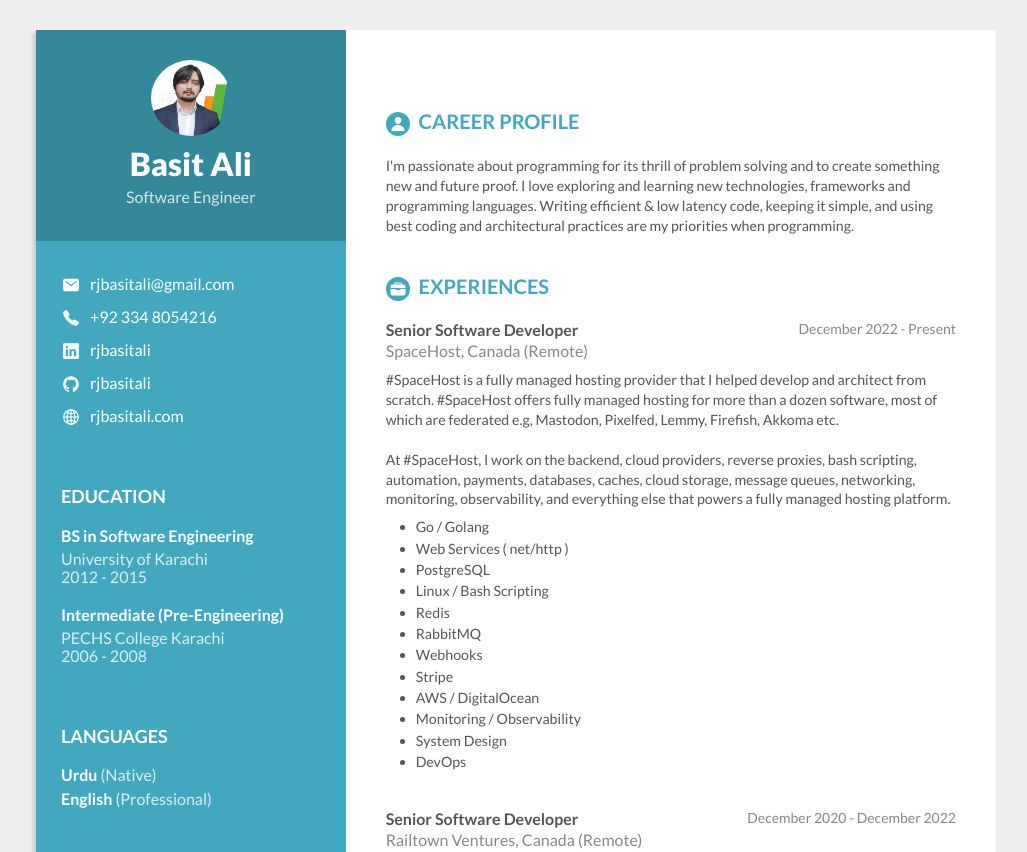
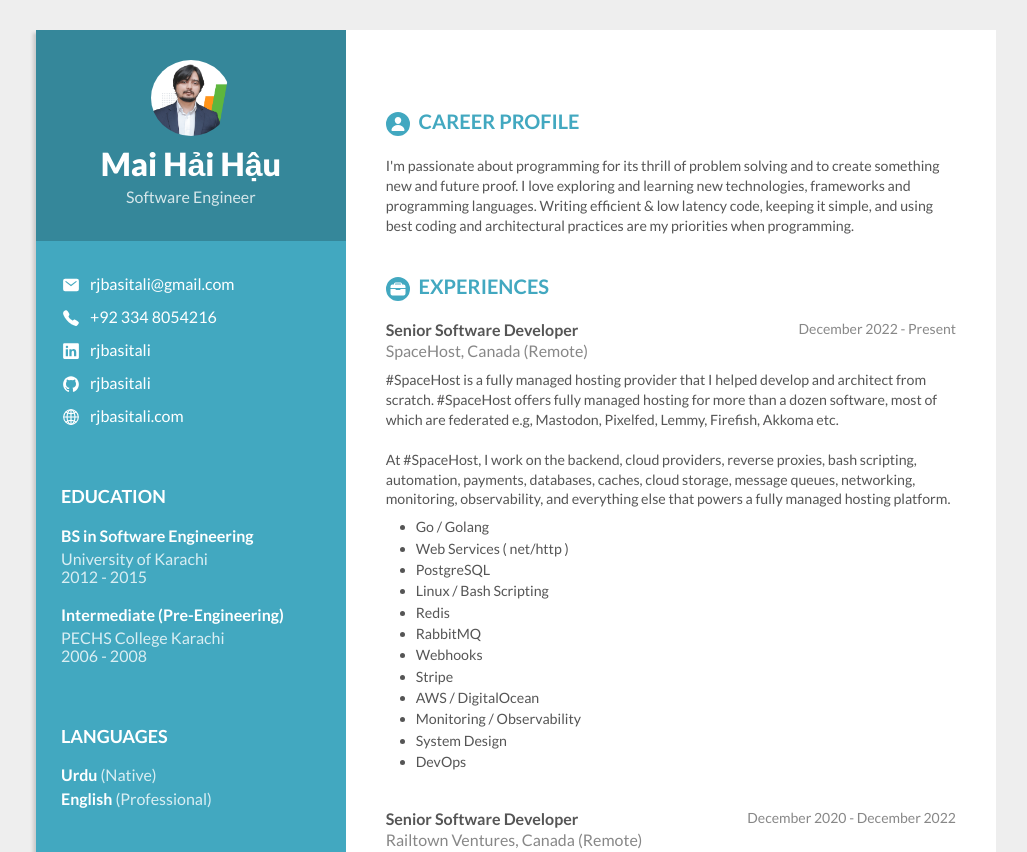
Before and after one commit to RayAnderson03/RayAnderson03.github.io, a plain HTML site: page index.html in a window 1280 px wide. Shown: the top 852 px of the page, without its empty margins (124-1151 px from the left). Drawn offline with nearby package versions, Linux system fonts and the light colour scheme.

Commit message:
Update index.html

```diff
--- a/index.html
+++ b/index.html
@@ -1,7 +1,7 @@
 <!DOCTYPE html>
 <html lang="en">
     <head>
-        <title>Basit Ali - Resume</title>
+        <title>Mai Hải Hậu - Resume</title>
         <link rel="stylesheet" type="text/css" href="vendors/css/normalize.css">
         <link rel="stylesheet" type="text/css" href="vendors/css/grid.css">
         <link rel="stylesheet" type="text/css" href="resources/css/style.css">
@@ -24,7 +24,7 @@
             <div class="col span-1-of-3 personal">
                 <div class="personal-header">
                     <img src="resources/img/profile_pic2.png" alt="Profile picture">
-                    <h1>Basit Ali</h1>
+                    <h1>Mai Hải Hậu</h1>
                     <p>Software Engineer</p>
                 </div>
                 <div class="personal-details">
```
